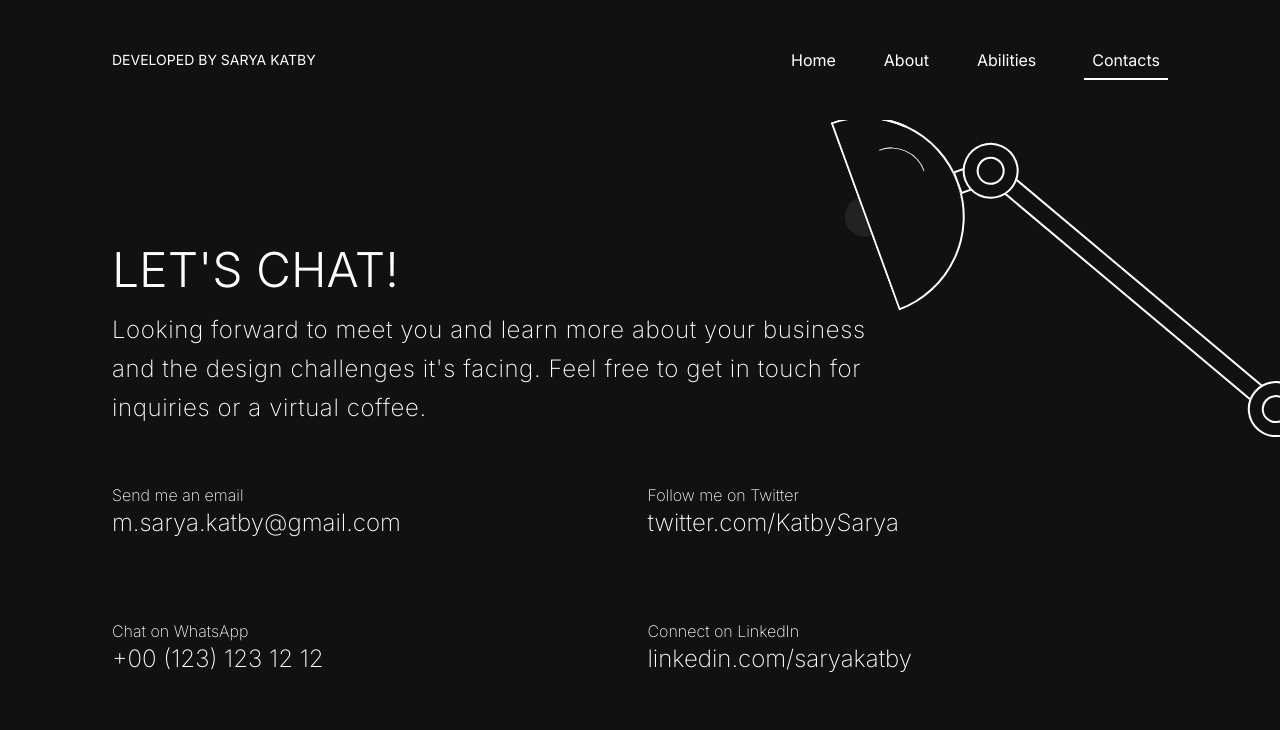
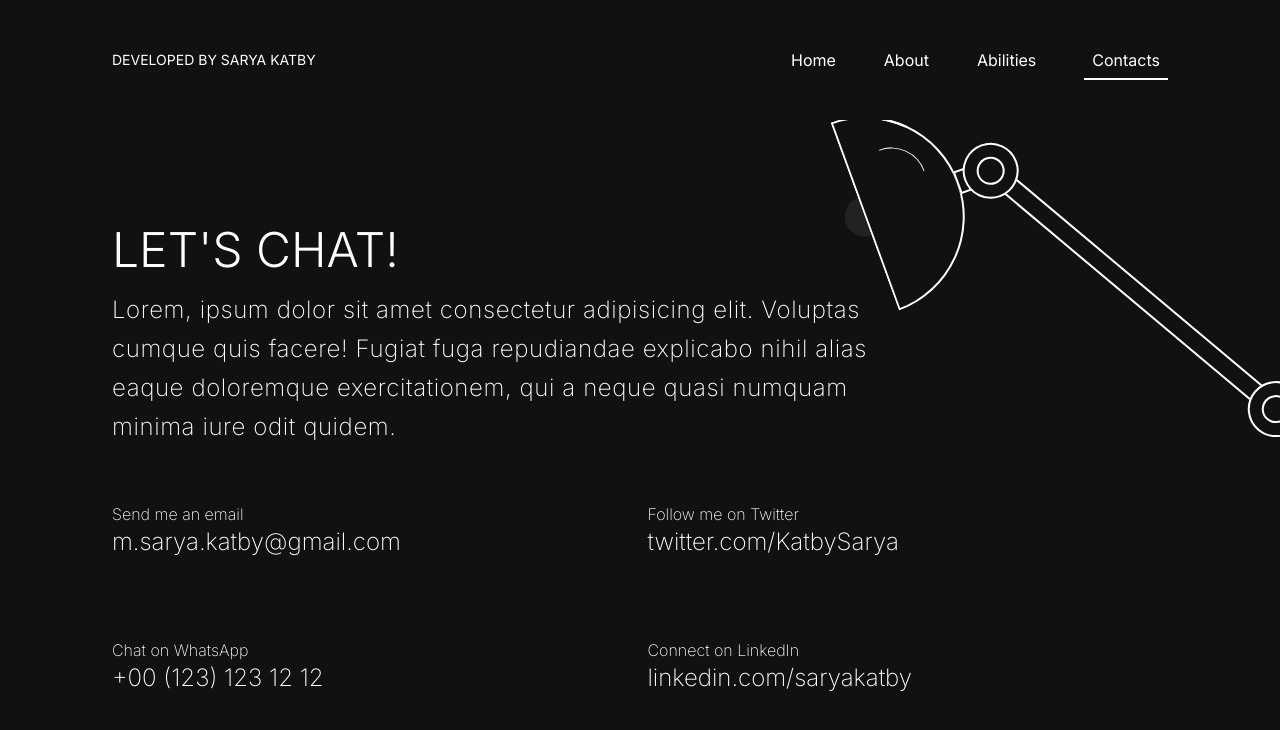
Before and after one commit to SaryaKatbi/lamp-portfolio, a React (Vite) app: page /contacts in a window 1280 px wide. Shown: the top 730 px of the page. Built offline with nearby package versions, Linux system fonts and the light colour scheme.

Commit message:
adjusting the contacts text

```diff
--- a/src/pages/Contacts.tsx
+++ b/src/pages/Contacts.tsx
@@ -28,9 +28,10 @@ const Contacts = () => {
         <div className="flex w-fit flex-col gap-4 font-extralight">
           <h2 className="text-5xl font-light uppercase">Let's Chat!</h2>
           <p className="w-[800px] text-2xl leading-relaxed tracking-wide ">
-            Looking forward to meet you and learn more about your business and
-            the design challenges it's facing. Feel free to get in touch for
-            inquiries or a virtual coffee.
+            Lorem, ipsum dolor sit amet consectetur adipisicing elit. Voluptas
+            cumque quis facere! Fugiat fuga repudiandae explicabo nihil alias
+            eaque doloremque exercitationem, qui a neque quasi numquam minima
+            iure odit quidem.
           </p>
 
           <div className="mt-10 flex justify-between">
```
